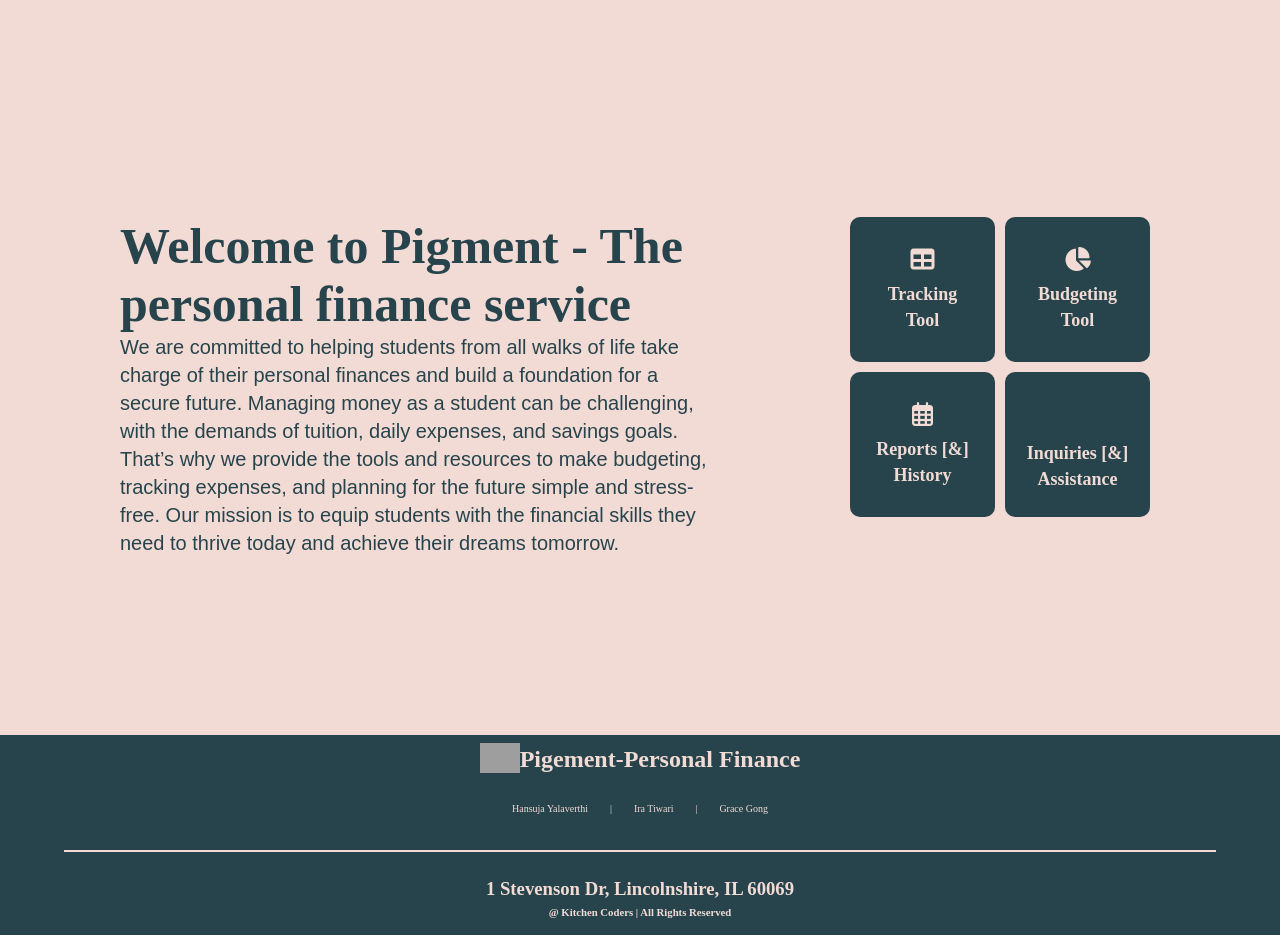
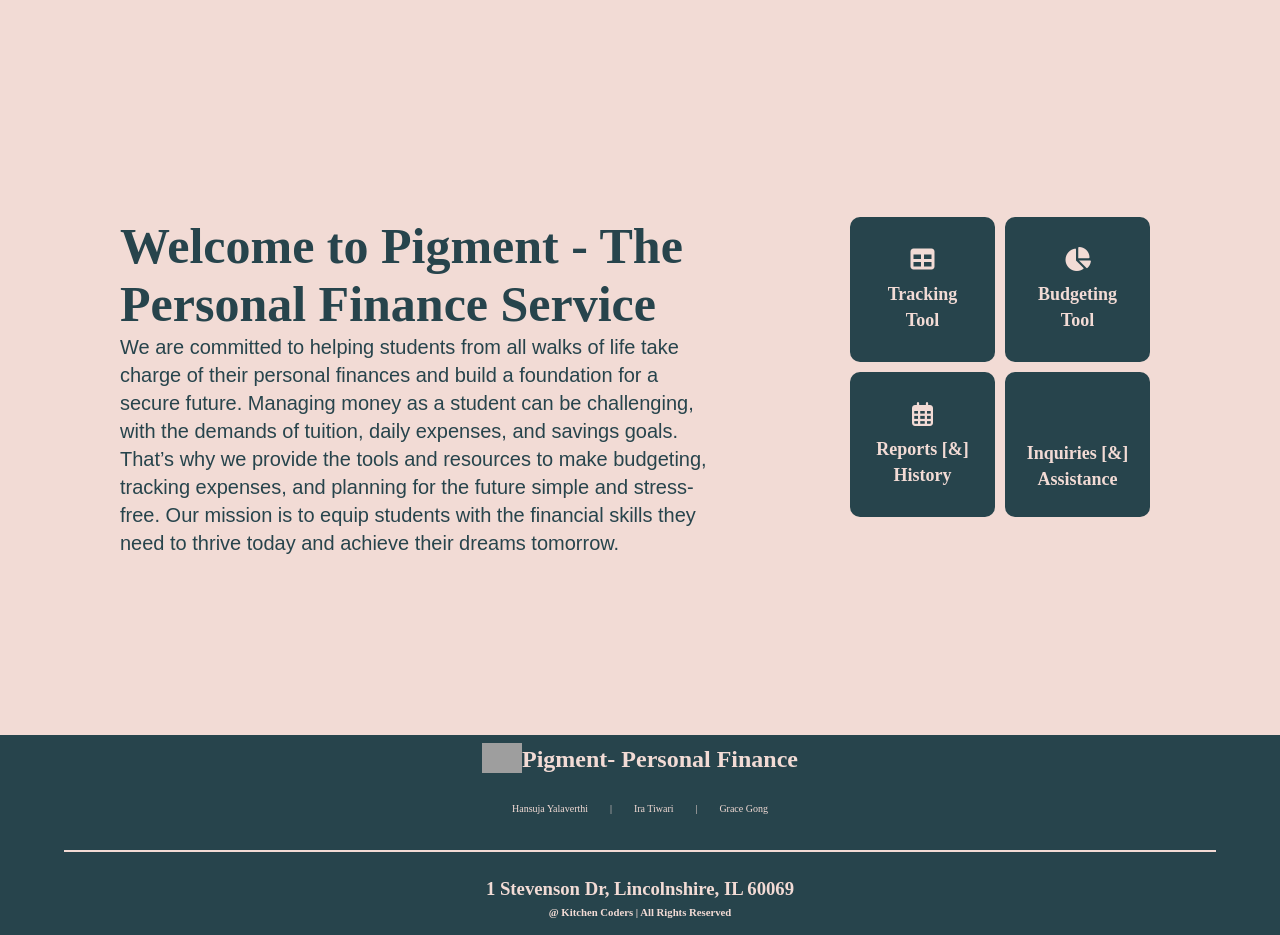
Before and after one commit to hansuja-yalavarthi/pigment-work-st, a Flask app: template templates/loginLanding.html in a window 1280 px wide. Shown: the part 65-1000 px from the top of the page. Run offline with Flask 3, Linux system fonts and the light colour scheme; the template is opened without the code that fills it, so the values that code supplies are empty; a user stored in the database is signed in; grey boxes are pictures that could not be loaded.

Commit message:
Update loginLanding.html

```diff
--- a/templates/loginLanding.html
+++ b/templates/loginLanding.html
@@ -1,21 +1,29 @@
 <!DOCTYPE html>
 <html>
   <head>
+    <!-- Linking external CSS file for styling -->
     <link rel="stylesheet" href="{{ url_for('static', filename='css/loginLanding.css') }}"/>
 
+    <!-- Font Awesome icons for enhanced UI elements -->
     <link
       href="https://cdnjs.cloudflare.com/ajax/libs/font-awesome/6.5.0/css/all.min.css"
       rel="stylesheet"
     />
-    <title>Pigment </title>
+
+    <title>Pigment</title>
   </head>
   <body>
     <div class="container">
+
+      <!-- Navigation Bar -->
       <div class="nav">
         <div class="navLogo">
+          <!-- Logo for branding -->
           <img src="https://cdn.glitch.global/ee3824e1-08b7-4d8e-b8e7-dfe1553e478d/Untitled%20design%20(20).png?v=1736693562443" alt="pig" />
           <h3>Pigment</h3>
         </div>
+
+        <!-- Navigation Menu -->
         <ul>
           <li>
             <a href="/loginLanding">
@@ -29,7 +37,6 @@
               <span>Budgeting</span>
             </a>
           </li>
-
           <li>
             <a href="/">
              <i class="fa-solid fa-coins"></i>
@@ -45,54 +52,66 @@
         </ul>
       </div>
 
+      <!-- Main Content Section -->
       <div class="homePage">
+
+        <!-- Left Section: Introduction & Mission Statement -->
         <div class="homeLeft">
           <div class="homeLeftContainer">
-      <h1 class="homeHeader">Welcome
-to Pigment - The personal finance service</h1>
+            <h1 class="homeHeader">
+              Welcome to Pigment - The Personal Finance Service
+            </h1>
             <p class="textBlock">
               We are committed to helping students from all walks of life take charge of their personal finances and build a foundation for a secure future. Managing money as a student can be challenging, with the demands of tuition, daily expenses, and savings goals. That’s why we provide the tools and resources to make budgeting, tracking expenses, and planning for the future simple and stress-free. Our mission is to equip students with the financial skills they need to thrive today and achieve their dreams tomorrow.
             </p>
           </div>
         </div>
+
+        <!-- Right Section: Features & Tools -->
         <div class="homeRight">
           <div class="homeRightContainer">
+
+            <!-- Tracking Tool Button -->
             <button class="button1">
               <i class="fa-solid fa-table"></i>
               <h3>Tracking Tool</h3>
             </button>
+
+            <!-- Budgeting Tool Button -->
             <button class="button2">
               <i class="fa-solid fa-chart-pie"></i>
               <h3>Budgeting Tool</h3>
             </button>
+
+            <!-- Reports & History Button -->
             <button class="button3">
               <i class="fa-regular fa-calendar-days"></i>
               <h3>Reports [&] History</h3>
             </button>
+
+            <!-- Inquiries & Assistance Button -->
             <button class="button4">
               <i class="fa-light fa-clipboard-question"></i>
               <h3>Inquiries [&] Assistance</h3>
             </button>
+
+          </div>
         </div>
       </div>
     </div>
 
+    <!-- Footer Section -->
+    <footer>
+      <div class="footerTop">
+
+        <!-- Footer Branding with Logo -->
+        <div class="logoGroup">
+          <img src="https://cdn.glitch.global/ee3824e1-08b7-4d8e-b8e7-dfe1553e478d/Untitled%20design%20(20).png?v=1736693562443"/>
+          <h2>Pigment</h2>
+          <h2>- Personal Finance</h2>
         </div>
 
-    <footer>
-      <div class="footerTop">
-       <div class="logoGroup">
-        <img src="https://cdn.glitch.global/ee3824e1-08b7-4d8e-b8e7-dfe1553e478d/Untitled%20design%20(20).png?v=1736693562443"/>
-         <h2>
-           Pigement
-         </h2>
-         <h2>
-           -Personal Finance
-         </h2>
-
-        </div>
-
-
+        <!-- Team Members -->
         <div class="peopleFooter">
           <div>Hansuja Yalaverthi</div>
           <div>|</div>
@@ -101,9 +120,13 @@ to Pigment - The personal finance service</h1>
           <div>Grace Gong</div>
         </div>
       </div>
+
+      <!-- Divider for Footer -->
       <div class="footerDivider">
         <hr />
       </div>
+
+      <!-- Footer Bottom Section -->
       <div class="footerBottom">
         <h3>1 Stevenson Dr, Lincolnshire, IL 60069</h3>
         <h6>@ Kitchen Coders | All Rights Reserved</h6>
```
Lines whose indentation alone changed are shown as unchanged.
